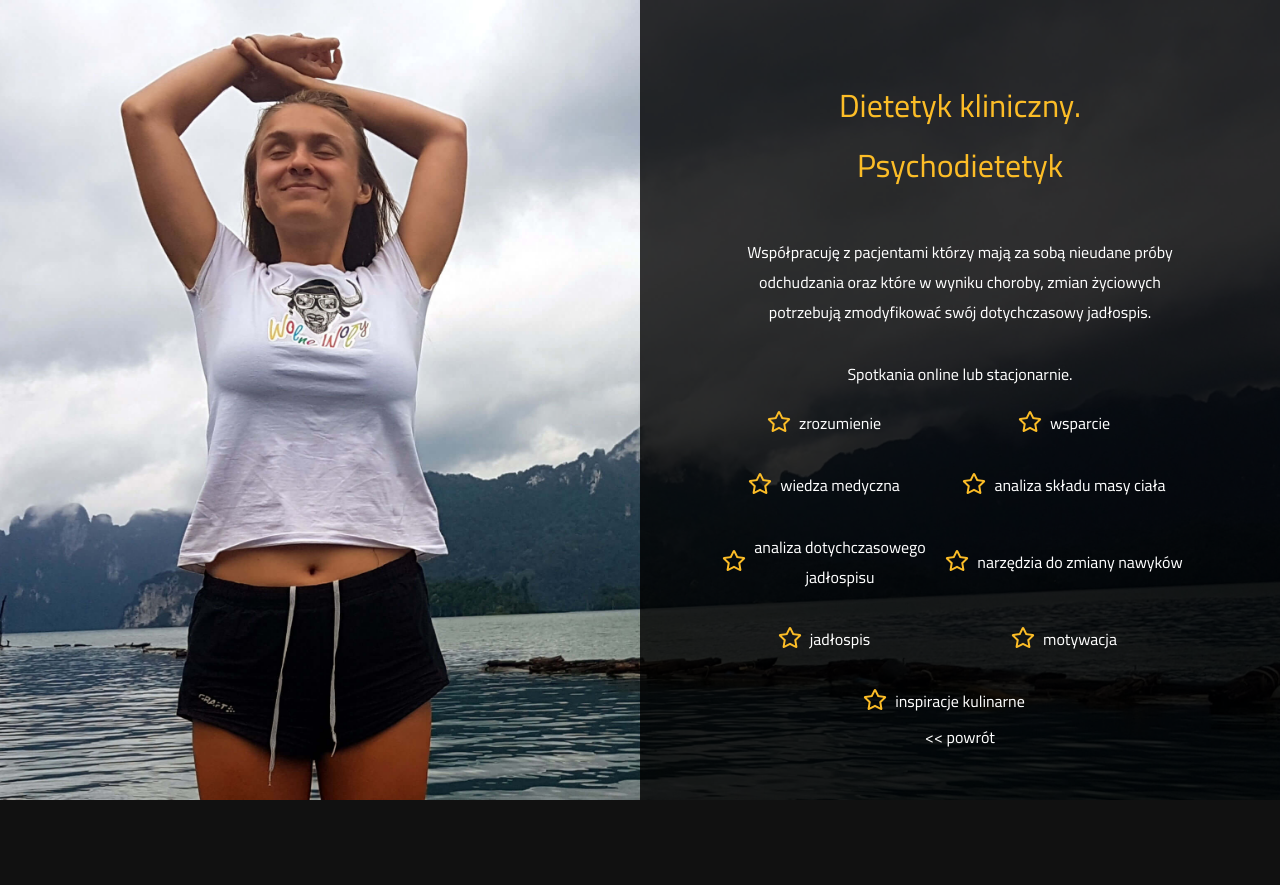
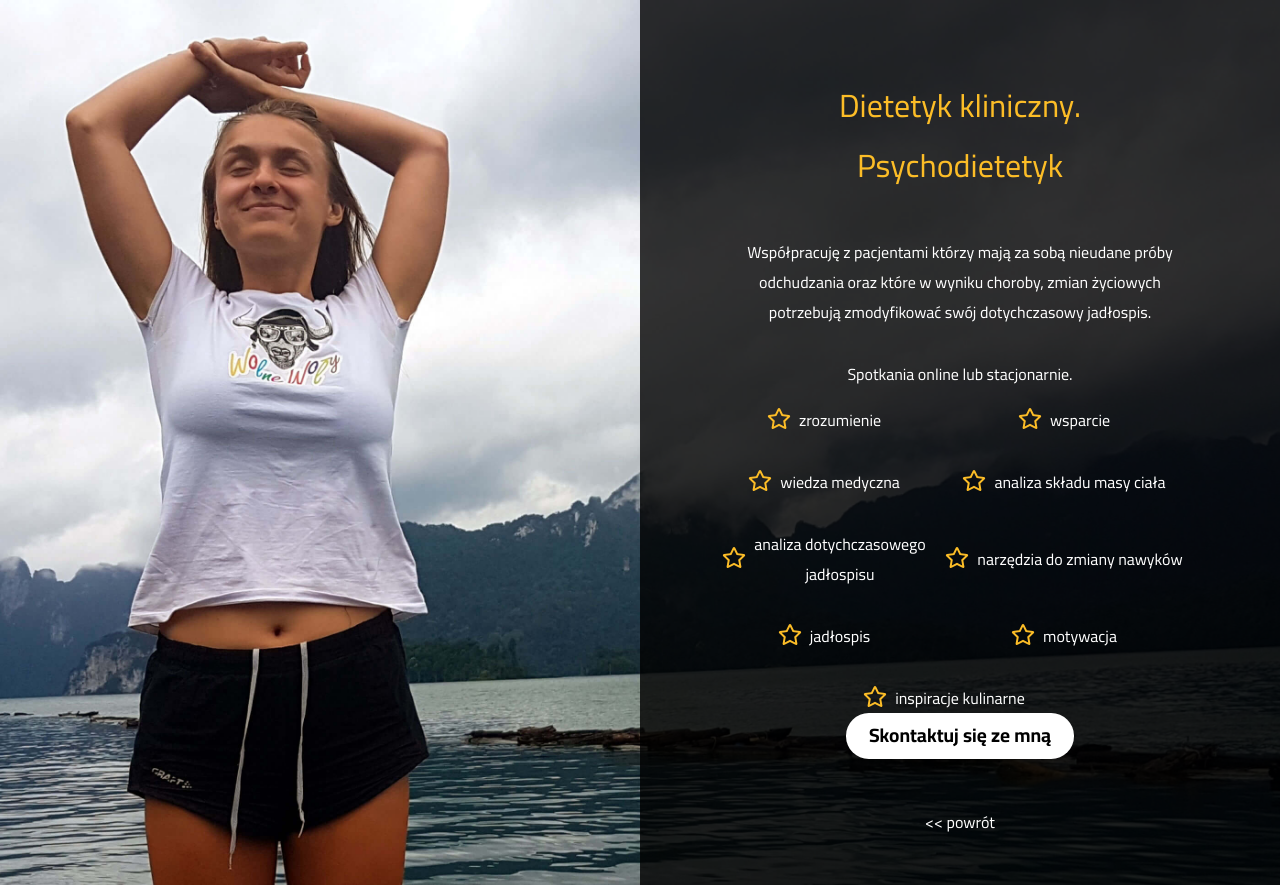
Before and after one commit to moroz/dietetyczka_xyz, a Next.js app: page /konsultacje in a window 1280 px wide. Before the commit the page ends 800 px from the top, so only its background shows below. Built offline with nearby package versions, Linux system fonts and the light colour scheme.

Commit message:
Add CTA to all pages

```diff
--- /dev/null
+++ b/components/ContactCTA/ContactCTA.module.sass
@@ -0,0 +1,19 @@
+@import ../../styles/_variables.sass
+
+$cta-height: 2.85rem
+
+.cta
+  a
+    display: inline-block
+    color: black
+    background: white
+    height: $cta-height
+    padding: 0 #{$cta-height * 0.5}
+    line-height: $cta-height
+    font-size: 1.2em
+    border-radius: $cta-height * 0.5
+    font-weight: bold
+    margin-bottom: 3rem
+
+    +mobile-only
+      margin-top: 2rem
--- /dev/null
+++ b/components/ContactCTA/index.tsx
@@ -0,0 +1,17 @@
+import React from "react";
+import styles from "./ContactCTA.module.sass";
+import Link from "next/link";
+
+interface Props {}
+
+const ContactCTA: React.FC<Props> = () => {
+  return (
+    <div className={styles.cta}>
+      <Link href="/kontakt">
+        <a className={styles.cta}>Skontaktuj się ze mną</a>
+      </Link>
+    </div>
+  );
+};
+
+export default ContactCTA;
--- a/components/HeroColumns/HeroColumns.module.sass
+++ b/components/HeroColumns/HeroColumns.module.sass
@@ -28,6 +28,7 @@
 
   +mobile-only
     padding: 1.5rem 1.5rem 5rem 1.5rem
+    width: 100%
 
   h1
     color: $consultation-emph-fg
--- a/pages/konsultacje/index.tsx
+++ b/pages/konsultacje/index.tsx
@@ -1,7 +1,7 @@
 import React from "react";
+import ContactCTA from "../../components/ContactCTA";
 import HeroColumns from "../../components/HeroColumns";
 import styles from "./Konsultacje.module.sass";
-import Link from "next/link";
 
 interface Props {}
 
@@ -34,6 +34,7 @@ const ConsultationsPage: React.FC<Props> = () => {
           </li>
         ))}
       </ul>
+      <ContactCTA />
     </HeroColumns>
   );
 };
--- a/pages/o-mnie.tsx
+++ b/pages/o-mnie.tsx
@@ -1,4 +1,5 @@
 import React from "react";
+import ContactCTA from "../components/ContactCTA";
 import HeroColumns from "../components/HeroColumns";
 
 interface Props {}
@@ -24,6 +25,7 @@ const AboutPage: React.FC<Props> = () => {
         próby odchudzania, chcieliby zmienić swój styl życia lub w wyniku
         choroby potrzebują zmienić sposób żywienia.
       </p>
+      <ContactCTA />
     </HeroColumns>
   );
 };
--- a/pages/warsztaty/Warsztaty.module.sass
+++ b/pages/warsztaty/Warsztaty.module.sass
@@ -7,19 +7,3 @@
   +desktop-only
     grid-template-columns: repeat(3, 1fr)
     gap: 3rem
-
-$cta-height: 2.85rem
-
-.cta
-  a
-    display: inline-block
-    color: black
-    background: white
-    height: $cta-height
-    padding: 0 #{$cta-height * 0.5}
-    line-height: $cta-height
-    font-size: 1.2em
-    border-radius: $cta-height * 0.5
-    font-weight: bold
-
-    margin-bottom: 3rem
```
Also changed, not shown: pages/warsztaty/index.tsx (+2 -5 lines).
